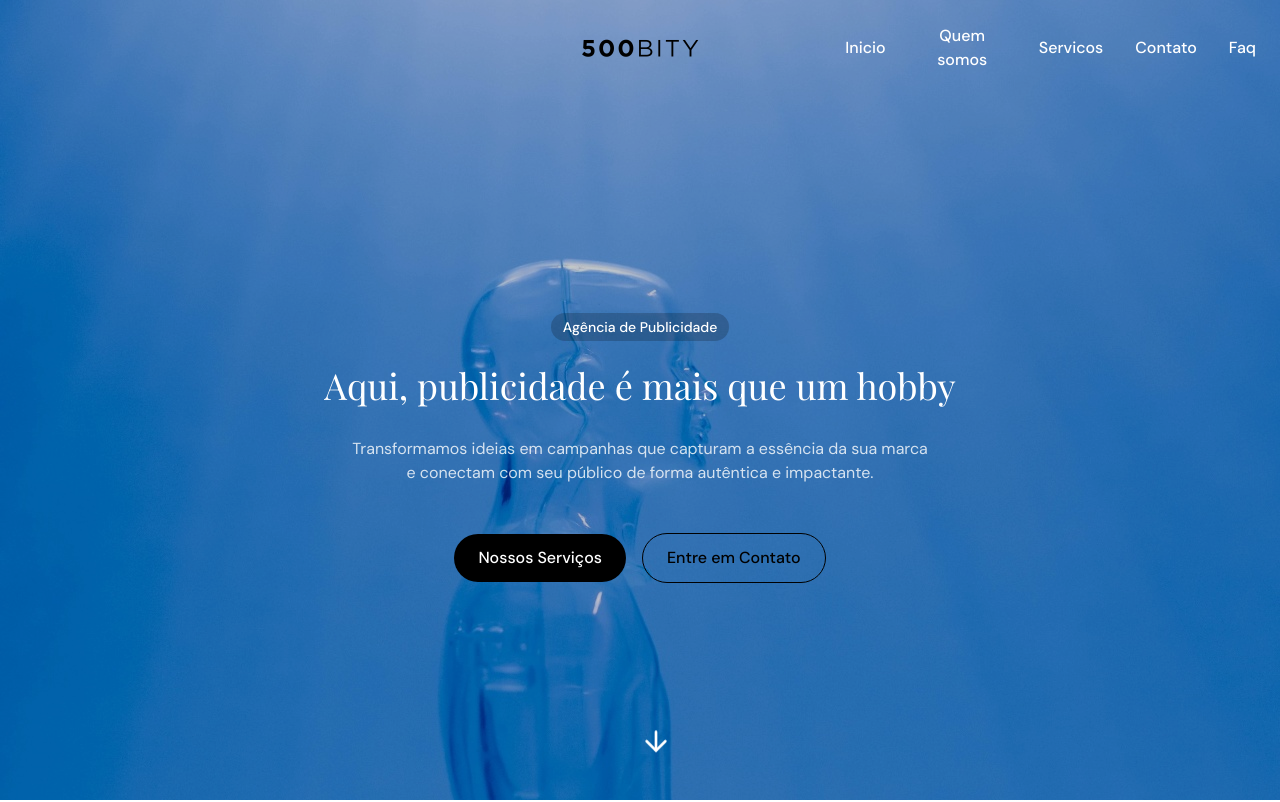
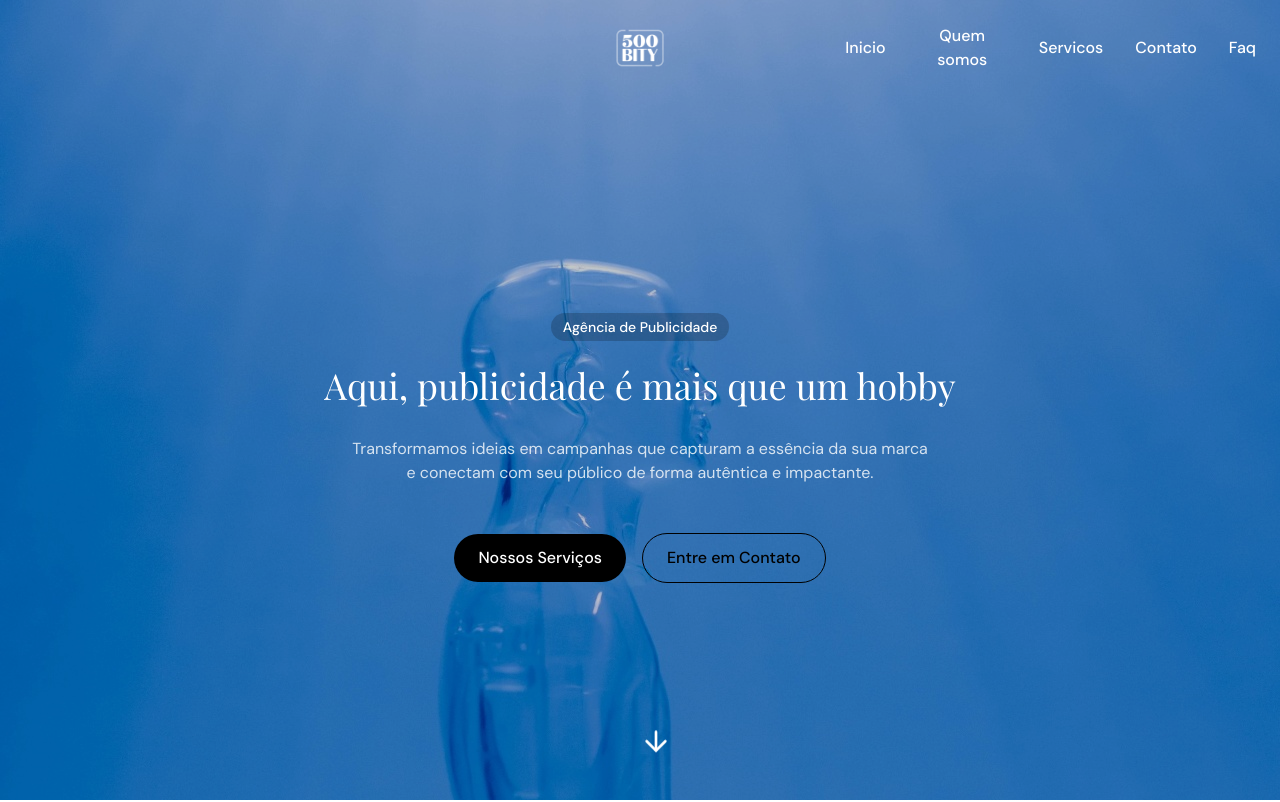
Before and after one commit to Kameruzzo/bity-portfolio-collection, a React (Vite) app: page / in a window 1280 px wide. Shown: the top 802 px of the page. Built offline with nearby package versions, Linux system fonts and the light colour scheme; a web font is replaced by a local one.

Commit message:
Replace header logo
Replaced the header logo with the provided image.

```diff
--- a/src/components/ui/footer.tsx
+++ b/src/components/ui/footer.tsx
@@ -1,3 +1,4 @@
+
 import React, { useState } from "react";
 import { Instagram, Mail } from "lucide-react";
 
@@ -21,7 +22,7 @@ export function Footer() {
           <div className="space-y-4">
             <div className="h-10">
               <img
-                src="/lovable-uploads/65914150-5be4-4237-8abb-91492cc8963d.png"
+                src="/lovable-uploads/9040b7ae-4b7c-44cf-baf4-9d8d558470a0.png"
                 alt="500BITY"
                 className="h-full object-contain"
               />
--- a/src/components/ui/header.tsx
+++ b/src/components/ui/header.tsx
@@ -42,7 +42,7 @@ export function Header() {
           <a href="#inicio" className={cn("h-10 absolute inset-0 flex items-center justify-center transition-opacity duration-300",
             scrolled ? "opacity-0" : "opacity-100")}>
             <img
-              src="/lovable-uploads/3a833654-d110-41b2-8a59-f2e3c89f2c4c.png"
+              src="/lovable-uploads/9040b7ae-4b7c-44cf-baf4-9d8d558470a0.png"
               alt="500BITY"
               className="h-full"
             />
@@ -52,7 +52,7 @@ export function Header() {
           <a href="#inicio" className={cn("h-10 absolute inset-0 flex items-center justify-center transition-opacity duration-300",
             scrolled ? "opacity-100" : "opacity-0")}>
             <img
-              src="/lovable-uploads/3a833654-d110-41b2-8a59-f2e3c89f2c4c.png"
+              src="/lovable-uploads/9040b7ae-4b7c-44cf-baf4-9d8d558470a0.png"
               alt="500BITY"
               className="h-full brightness-0"
             />
```
Also changed, not shown: public/lovable-uploads/9040b7ae-4b7c-44cf-baf4-9d8d558470a0.png (added).
